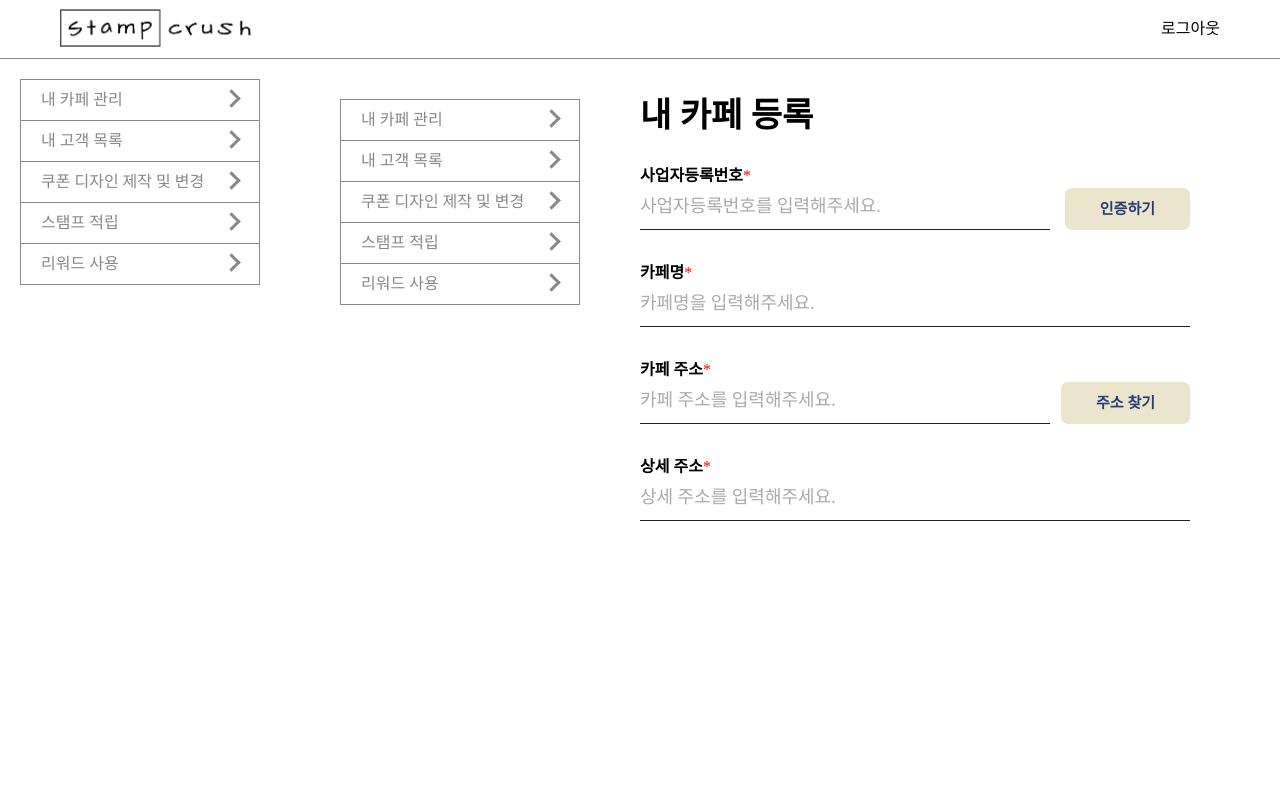
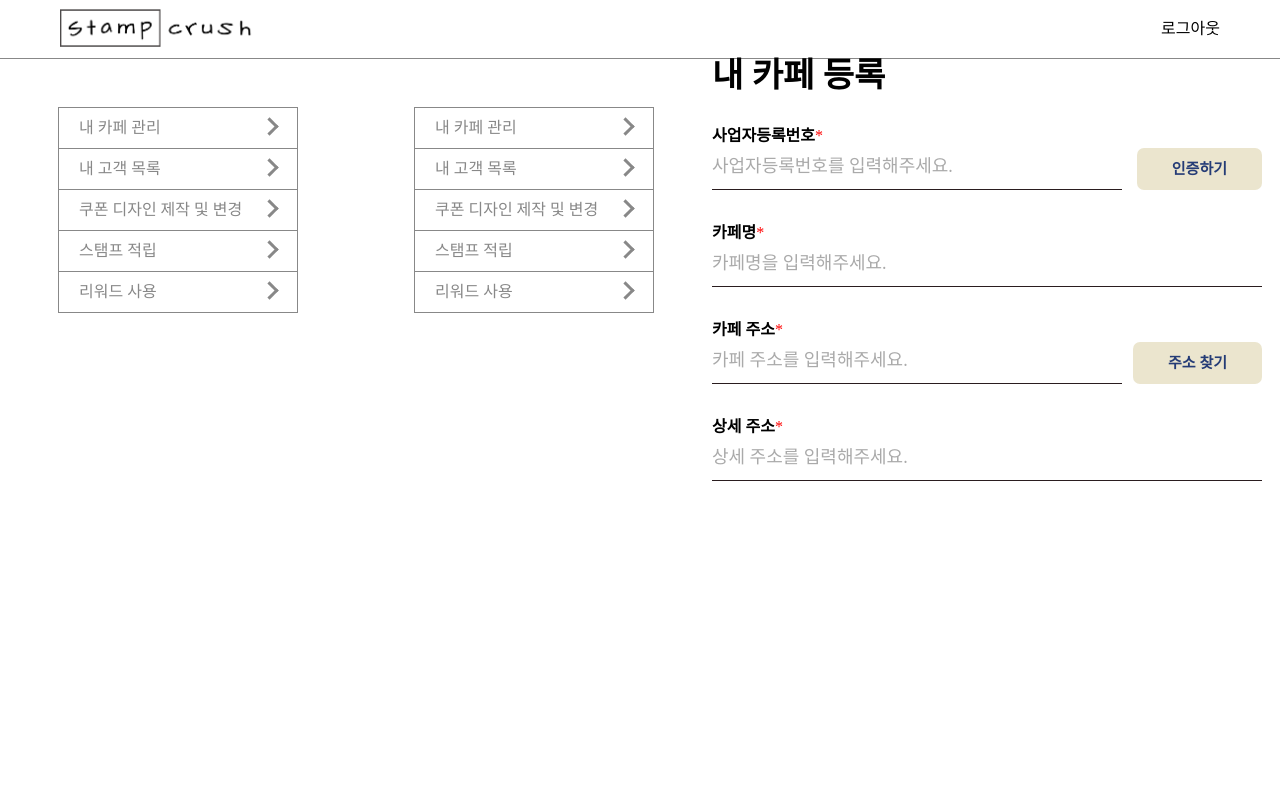
Before and after one commit to woowacourse-teams/2023-stamp-crush, a React app in the folder frontend/: page /admin/register-cafe in a window 1280 px wide. Shown: the top 800 px of the page. Built offline with nearby package versions, Linux system fonts and the light colour scheme.

Commit message:
refactor: Template 컴포넌트에 사이드바 추가

```diff
--- a/frontend/src/components/SideBar/PageSideBar.tsx
+++ b/frontend/src/components/SideBar/PageSideBar.tsx
@@ -1,4 +1,5 @@
 import SideBar, { SideBarOptions } from '.';
+import { PageSideBarWrapper } from './SideBar.style';
 
 const SIDE_BAR_OPTIONS: SideBarOptions[] = [
   { key: '내 카페 관리', value: '/admin/manage-cafe' },
@@ -9,7 +10,11 @@ const SIDE_BAR_OPTIONS: SideBarOptions[] = [
 ];
 
 const PageSideBar = () => {
-  return <SideBar options={SIDE_BAR_OPTIONS} width={240} height={200}></SideBar>;
+  return (
+    <PageSideBarWrapper>
+      <SideBar options={SIDE_BAR_OPTIONS} width={240} height={200}></SideBar>
+    </PageSideBarWrapper>
+  );
 };
 
 export default PageSideBar;
--- a/frontend/src/components/SideBar/SideBar.style.tsx
+++ b/frontend/src/components/SideBar/SideBar.style.tsx
@@ -11,6 +11,10 @@ interface SideBarSize {
 }
 
 type SideBarStyleProps = SideBarSelect & SideBarSize;
+
+export const PageSideBarWrapper = styled.div`
+  padding: 48px 58px;
+`;
 
 export const SideBarContainer = styled.div<SideBarSize>`
   display: flex;
--- a/frontend/src/components/Template/Template.style.tsx
+++ b/frontend/src/components/Template/Template.style.tsx
@@ -6,7 +6,5 @@ export const BaseTemplate = styled.main`
   margin: 0 auto;
   width: 100vw;
   height: 100vh;
-  padding: 20px;
   background: white;
-  gap: 60px;
 `;
```
